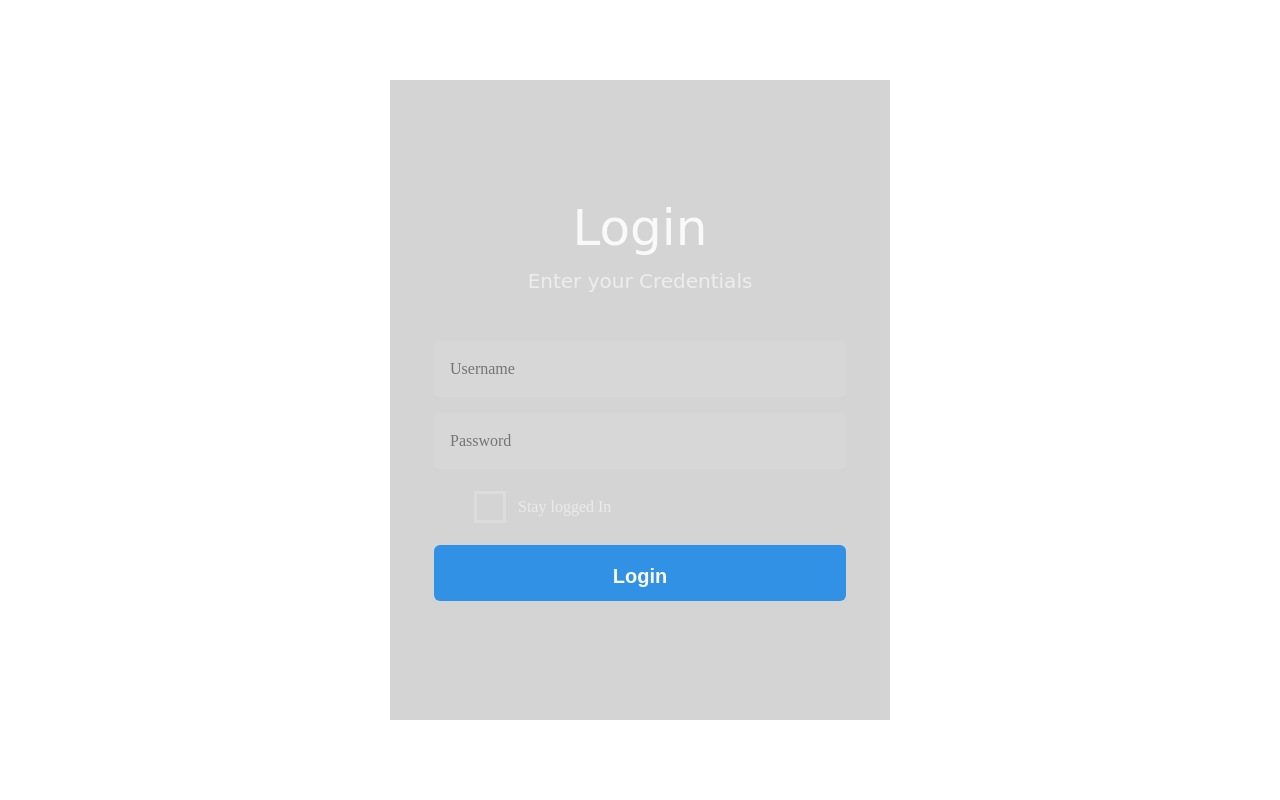
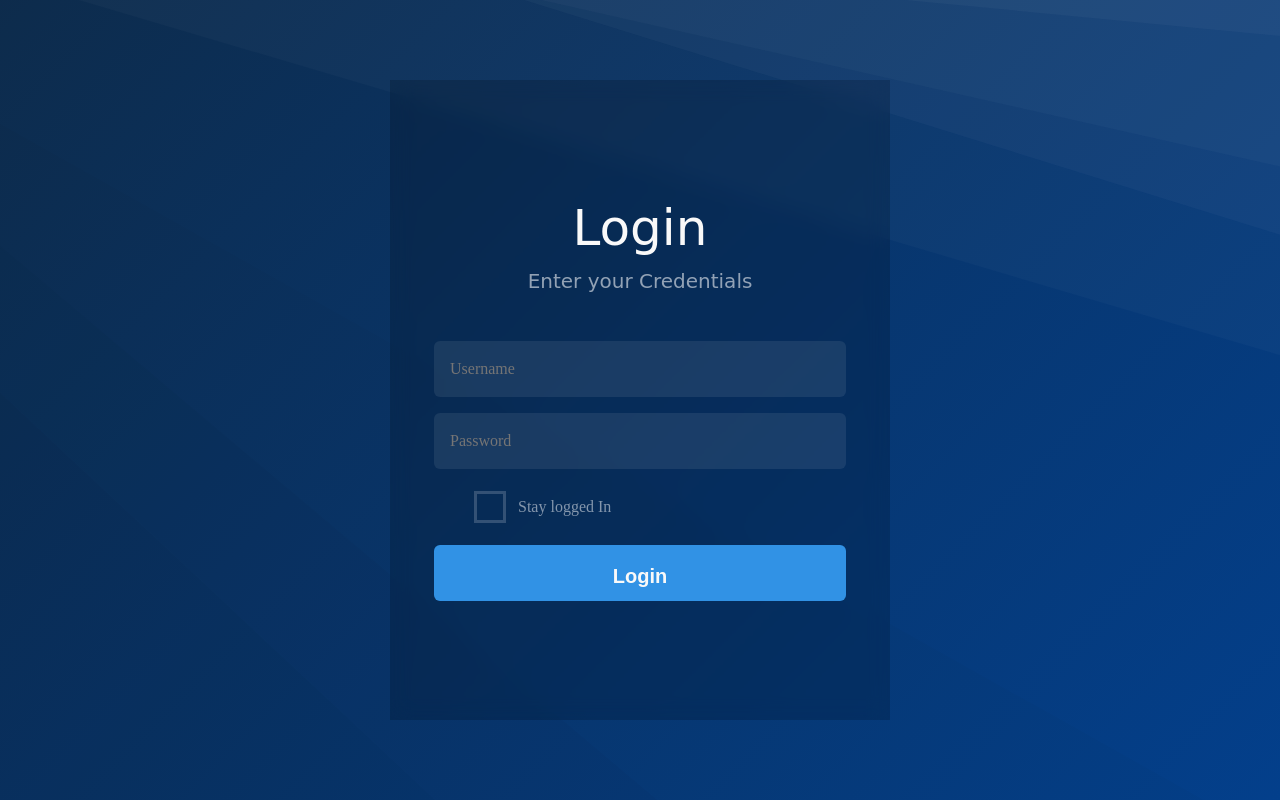
Before and after one commit to ANKITPATHAK25/login, a plain HTML site: page index.html in a window 1280 px wide. Drawn offline with Linux system fonts and the light colour scheme.

Commit message:
Update index.html

```diff
--- a/index.html
+++ b/index.html
@@ -26,7 +26,7 @@
             margin: 0;
             height: 100vh;
             padding: 0 24px;
-            background-image: url(Shiny Overlay.svg);
+            background-image: url(Shiny\ Overlay.svg);
             background-repeat: no-repeat;
             background-size: cover;
             font-family: "Poppins";
```
